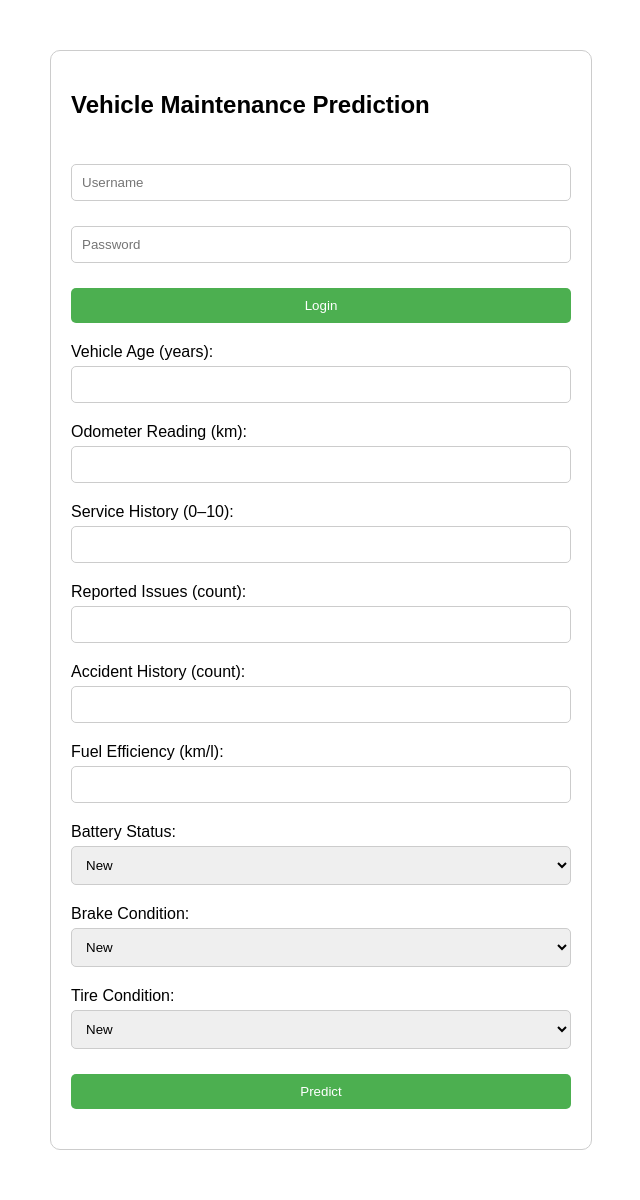
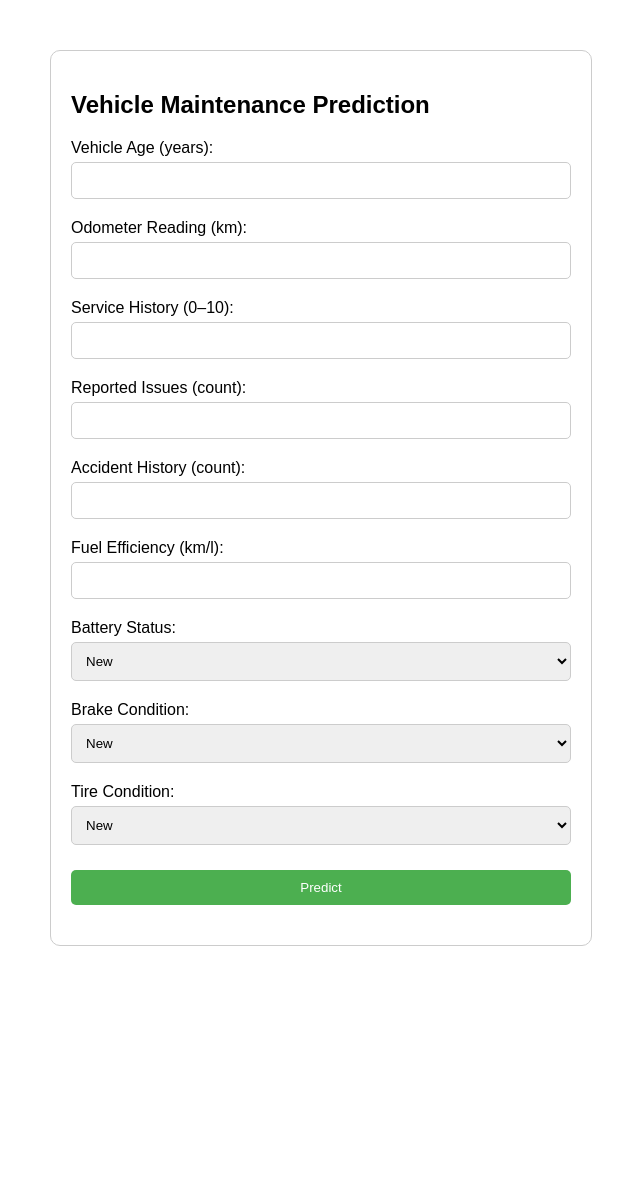
Before and after one commit to rahdwivedi/Vehicle_Maintenance_Model, a Flask app: page / in a window 1280 px wide. Shown: the whole page, without its empty margins (319-959 px from the left). After the commit the page ends 946 px from the top, so only its background shows below. Run offline with Flask 3, Linux system fonts and the light colour scheme; parts of the project's set-up code (start-up, migrations or seed data) failed here and were passed over.

Commit message:
Update index.html

```diff
--- a/templates/index.html
+++ b/templates/index.html
@@ -19,9 +19,11 @@
             background-color: #45a049;
         }
         .result { font-size: 1.5em; color: #4CAF50; text-align: center; margin-top: 20px; }
-        .login-form { margin-top: 40px; text-align: center; }
         .user-info { text-align: center; margin-bottom: 10px; }
-        .logout-btn { background-color: #f44336; color: white; border: none; padding: 5px 10px; border-radius: 5px; }
+        .logout-btn {
+            background-color: #f44336; color: white;
+            border: none; padding: 5px 10px; border-radius: 5px;
+        }
     </style>
 </head>
 <body>
@@ -33,14 +35,6 @@
                 Logged in as: <strong>{{ session['username'] }}</strong><br>
                 <form action="{{ url_for('logout') }}" method="get">
                     <input type="submit" value="Logout" class="logout-btn">
-                </form>
-            </div>
-        {% else %}
-            <div class="login-form">
-                <form action="{{ url_for('login') }}" method="post">
-                    <input type="text" name="username" placeholder="Username" required>
-                    <input type="password" name="password" placeholder="Password" required>
-                    <input type="submit" value="Login">
                 </form>
             </div>
         {% endif %}
```
